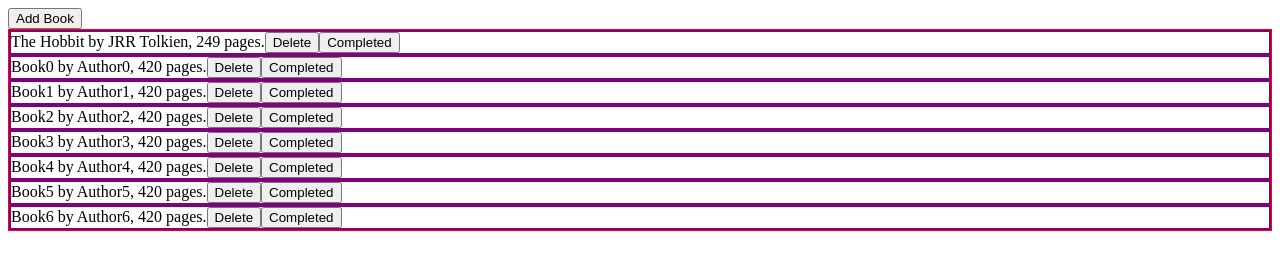
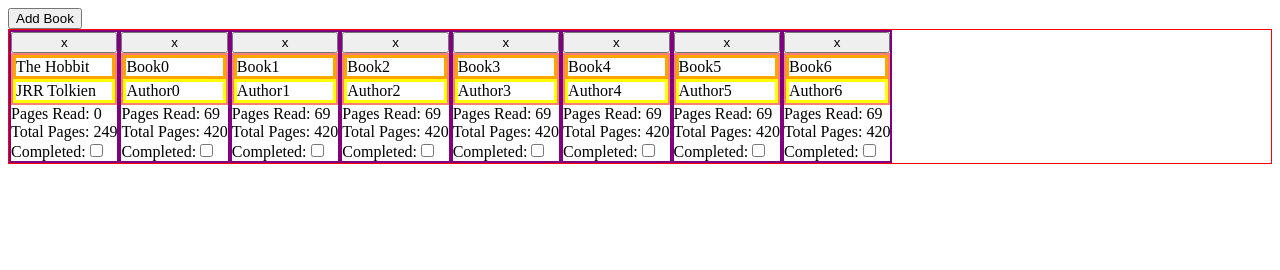
Before and after one commit to JonathanF-M/library, a plain HTML site: page index.html in a window 1280 px wide. Drawn offline with Linux system fonts and the light colour scheme.

Commit message:
formatted book cards for styling

```diff
--- a/script.js
+++ b/script.js
@@ -29,17 +29,51 @@ function displayBook(){
     bookCard = document.createElement("div");
     bookCard.setAttribute('class', 'bookCard');
     bookCard.setAttribute('data-index', `${myLibrary.length - 1}`)
-    bookCard.textContent = myLibrary[myLibrary.length - 1].info();
 
     deleteButton = document.createElement(`button`);
-    deleteButton.textContent = `Delete`;
+    deleteButton.textContent = `x`;
     bookCard.appendChild(deleteButton);
     deleteButton.addEventListener(`click`, handleDelete);
 
-    completedButton = document.createElement(`button`);
-    completedButton.textContent = `Completed`;
-    bookCard.appendChild(completedButton);
-    completedButton.addEventListener(`click`, handleCompleted);
+    cover = document.createElement(`div`);
+    cover.setAttribute(`class`, `cover`);
+
+    titleDiv = document.createElement(`div`);
+    titleDiv.setAttribute(`class`, `titleCard`);
+    titleDiv.textContent = myLibrary[myLibrary.length - 1].title;
+    cover.appendChild(titleDiv);
+
+    authorDiv = document.createElement(`div`);
+    authorDiv.setAttribute(`class`, `authorCard`)
+    authorDiv.textContent = myLibrary[myLibrary.length -1].author;
+    cover.appendChild(authorDiv);
+
+    //cover.textContent = myLibrary[myLibrary.length - 1].info();
+    bookCard.appendChild(cover);
+
+    infoCard = document.createElement(`div`);
+    infoCard.setAttribute(`class`, `infoCard`);
+
+    readDiv = document.createElement(`div`);
+    readDiv.setAttribute(`class`, `readDiv`);
+    readDiv.textContent = `Pages Read: ${myLibrary[myLibrary.length -1].read}`
+    infoCard.appendChild(readDiv);
+
+    totalDiv = document.createElement(`div`);
+    totalDiv.setAttribute(`class`, `totalDiv`);
+    totalDiv.textContent = `Total Pages: ${myLibrary[myLibrary.length -1].pages}`
+    infoCard.appendChild(totalDiv);
+
+    completedLabel = document.createElement(`label`);
+    completedLabel.textContent = `Completed:`;
+    infoCard.appendChild(completedLabel);
+
+    completedBox = document.createElement(`input`);
+    completedBox.setAttribute(`type`, `checkbox`);
+    infoCard.appendChild(completedBox);
+    completedBox.addEventListener(`click`, handleCompleted);
+
+    bookCard.appendChild(infoCard);
 
     container.appendChild(bookCard);
 }
@@ -86,7 +120,7 @@ function checkInput(event) {
         console.log('bad count');
         valid = false;
     }
-    if(inputPagesRead === "" || isNaN(Number(inputPagesRead)) || inputPagesRead > inputPageCount ){
+    if(inputPagesRead === "" || isNaN(Number(inputPagesRead)) || Number(inputPagesRead) > Number(inputPageCount) ){
         console.log('bad read');
         valid = false;
     }
@@ -106,9 +140,11 @@ function handleDelete(event){
 }
 
 function handleCompleted(event){
-    let parentBookCard = event.target.parentElement;
+    event.preventDefault;
+    let parentInfoCard = event.target.parentElement;
+    let parentBookCard = parentInfoCard.parentElement;
     parentIndex = parentBookCard.dataset.index;
     myLibrary[parentIndex].completed = true;
     myLibrary[parentIndex].read = myLibrary[parentIndex].pages;
-    parentBookCard.removeChild(parentBookCard.lastChild);
+    parentInfoCard.firstChild.textContent = `Pages Read: ${myLibrary[parentIndex].pages}`
 }
--- a/style.css
+++ b/style.css
@@ -4,10 +4,13 @@
 
 #container{
     border: 1px solid red;
+    display: flex;
 }
 
 .bookCard{
     border: 2px solid purple;
+    display: flex;
+    flex-direction: column;
 }
 
 #addForm{
@@ -15,3 +18,15 @@
     display: none;
     flex-direction: column;
 }
+
+.cover{
+    border:2px solid salmon;
+}
+
+.authorCard{
+    border: 3px solid yellow;
+}
+
+.titleCard{
+    border: 3px solid orange;
+}
```
